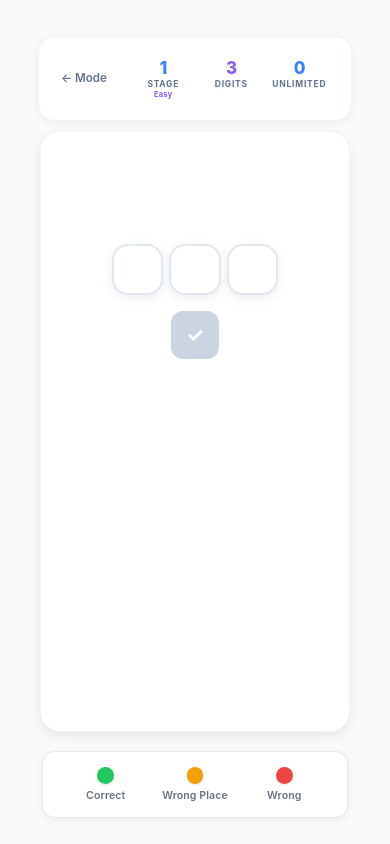
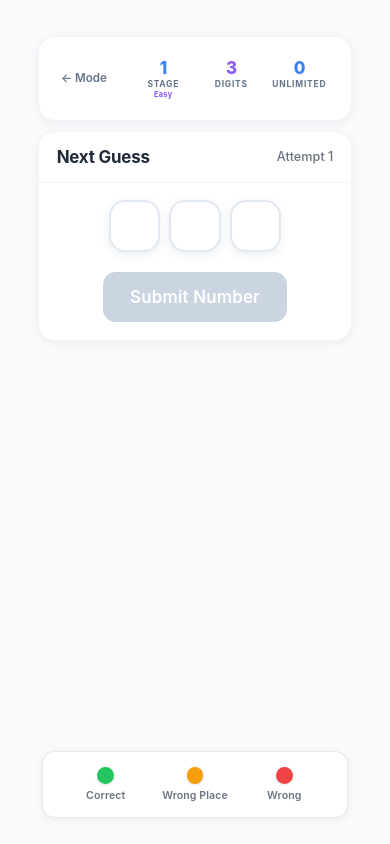
Before and after one commit to arditzh/numbrex_native, a React Native app: screen / in a window 390 px wide. Both pictures are taken after a click on the element 195 px from the left and 276 px from the top of the page. Built offline with nearby package versions, Linux system fonts and the light colour scheme.

Commit message:
new version of design

```diff
--- a/src/components/GuessRow.tsx
+++ b/src/components/GuessRow.tsx
@@ -6,9 +6,10 @@ interface GuessRowProps {
   feedback: ('correct' | 'partial' | 'incorrect')[];
   isRevealed: boolean;
   targetLength?: number;
+  isCompact?: boolean; // New prop for previous attempts display
 }
 
-export const GuessRow = ({ guess, feedback, isRevealed, targetLength = 3 }: GuessRowProps) => {
+export const GuessRow = ({ guess, feedback, isRevealed, targetLength = 3, isCompact = false }: GuessRowProps) => {
   const digits = guess.split('');
   const remainingSlots = Math.max(0, targetLength - digits.length);
 
@@ -26,16 +27,16 @@ export const GuessRow = ({ guess, feedback, isRevealed, targetLength = 3 }: Gues
   };
 
   return (
-    <View style={styles.container}>
+    <View style={[styles.container, isCompact && styles.containerCompact]}>
       {digits.map((digit, index) => {
         const feedbackType = isRevealed && feedback[index] ? feedback[index] : 'empty';
 
         return (
           <View
             key={index}
-            style={getDigitStyle(feedbackType)}
+            style={[getDigitStyle(feedbackType), isCompact && styles.digitCellCompact]}
           >
-            <Text style={styles.digitText}>{digit}</Text>
+            <Text style={[styles.digitText, isCompact && styles.digitTextCompact]}>{digit}</Text>
           </View>
         );
       })}
@@ -60,6 +61,12 @@ const styles = StyleSheet.create({
     marginVertical: 8,
     paddingHorizontal: 8,
   },
+  containerCompact: {
+    gap: 6,
+    marginVertical: 2,
+    paddingHorizontal: 2,
+    justifyContent: 'center',
+  },
   digitCell: {
     width: 52,
     height: 52,
@@ -76,6 +83,15 @@ const styles = StyleSheet.create({
     elevation: 4,
     transform: [{ scale: 1 }],
   },
+  digitCellCompact: {
+    width: 32,
+    height: 32,
+    borderRadius: 10,
+    borderWidth: 1.5,
+    shadowOpacity: 0.12,
+    shadowRadius: 4,
+    elevation: 2,
+  },
   digitText: {
     fontSize: 24,
     fontWeight: '800',
@@ -83,6 +99,10 @@ const styles = StyleSheet.create({
     textShadowColor: 'rgba(0, 0, 0, 0.1)',
     textShadowOffset: { width: 0, height: 1 },
     textShadowRadius: 2,
+  },
+  digitTextCompact: {
+    fontSize: 14,
+    fontWeight: '600',
   },
   digitCorrect: {
     backgroundColor: '#22C55E',
--- a/src/components/NumberGame.tsx
+++ b/src/components/NumberGame.tsx
@@ -8,7 +8,9 @@ import {
   TextInput,
   Dimensions,
   Keyboard,
-  TouchableWithoutFeedback
+  TouchableWithoutFeedback,
+  KeyboardAvoidingView,
+  Platform
 } from 'react-native';
 import { scale, verticalScale, moderateScale } from 'react-native-size-matters';
 import * as Haptics from 'expo-haptics';
@@ -64,6 +66,7 @@ export const NumberGame = () => {
   const inputRefs = useRef<(TextInput | null)[]>([]);
   const scrollViewRef = useRef<ScrollView>(null);
   const inputSectionRef = useRef<View>(null);
+  const [keyboardVisible, setKeyboardVisible] = useState(false);
 
   // Timer effect for Speed Mode and Survival Mode
   useEffect(() => {
@@ -92,6 +95,25 @@ export const NumberGame = () => {
       if (interval) clearInterval(interval);
     };
   }, [gameState.mode, gameState.isTimerActive, gameState.timeRemaining, gameState.gameOver]);
+
+  // Keyboard event listeners for better input visibility
+  useEffect(() => {
+    const keyboardDidShowListener = Keyboard.addListener('keyboardDidShow', () => {
+      setKeyboardVisible(true);
+      setTimeout(() => {
+        scrollToInput();
+      }, 100);
+    });
+
+    const keyboardDidHideListener = Keyboard.addListener('keyboardDidHide', () => {
+      setKeyboardVisible(false);
+    });
+
+    return () => {
+      keyboardDidShowListener.remove();
+      keyboardDidHideListener.remove();
+    };
+  }, []);
 
   const selectMode = (mode: GameMode) => {
     Haptics.impactAsync(Haptics.ImpactFeedbackStyle.Light);
@@ -254,16 +276,21 @@ export const NumberGame = () => {
       if (inputSectionRef.current && scrollViewRef.current) {
         inputSectionRef.current.measureInWindow((x, y, width, height) => {
           const screenHeight = Dimensions.get('window').height;
-          const keyboardHeight = 300; // Approximate keyboard height
-          const targetY = Math.max(0, y - (screenHeight - keyboardHeight - height - 50));
+          const keyboardHeight = Platform.OS === 'ios' ? 350 : 300;
+          const availableHeight = screenHeight - keyboardHeight;
+          const inputBottom = y + height;
 
+          // If input is below the available space, scroll to make it visible
+          if (inputBottom > availableHeight) {
+            const scrollOffset = inputBottom - availableHeight + 100; // Extra padding
             scrollViewRef.current?.scrollTo({
-            y: targetY,
+              y: scrollOffset,
               animated: true
             });
+          }
         });
       }
-    }, 100);
+    }, 150);
   };
 
   const handleDigitChange = (value: string, index: number) => {
@@ -334,27 +361,76 @@ export const NumberGame = () => {
         </View>
       </TouchableWithoutFeedback>
 
-      <View style={styles.gameCard}>
+      <KeyboardAvoidingView
+        style={styles.keyboardAvoidingView}
+        behavior={Platform.OS === 'ios' ? 'padding' : 'height'}
+        keyboardVerticalOffset={Platform.OS === 'ios' ? 90 : 0}
+      >
+        {/* Previous Attempts Section */}
+        {gameState.guesses.length > 0 && (
+          <View style={[
+            styles.previousAttemptsCard,
+            keyboardVisible && styles.previousAttemptsCardKeyboard
+          ]}>
+            <View style={styles.previousAttemptsHeader}>
+              <Text style={styles.previousAttemptsTitle}>Previous Attempts</Text>
+              <Text style={styles.previousAttemptsCount}>{gameState.guesses.length} attempt{gameState.guesses.length !== 1 ? 's' : ''}</Text>
+            </View>
             <ScrollView
               ref={scrollViewRef}
-          style={styles.gameScrollView}
-          contentContainerStyle={styles.gameScrollContent}
+              style={styles.previousAttemptsScrollView}
+              contentContainerStyle={styles.previousAttemptsScrollContent}
+              showsVerticalScrollIndicator={keyboardVisible}
+              indicatorStyle="default"
               keyboardShouldPersistTaps="handled"
-          showsVerticalScrollIndicator={false}
+              nestedScrollEnabled={true}
             >
-          <View style={styles.guessesContainer}>
-            {gameState.guesses.map((guess, index) => (
+              <View style={styles.attemptsGrid}>
+                {/* Group attempts into rows of 3 */}
+                {Array.from({ length: Math.ceil(gameState.guesses.length / 3) }, (_, rowIndex) => (
+                  <View key={rowIndex} style={styles.attemptGridRow}>
+                    {gameState.guesses.slice(rowIndex * 3, (rowIndex + 1) * 3).map((guess, colIndex) => {
+                      const attemptIndex = rowIndex * 3 + colIndex;
+                      return (
+                        <View key={attemptIndex} style={styles.attemptItem}>
+                          <View style={styles.attemptNumber}>
+                            <Text style={styles.attemptNumberText}>{attemptIndex + 1}</Text>
+                          </View>
+                          <View style={styles.attemptGuess}>
                             <GuessRow
-                key={index}
                               guess={guess.number}
                               feedback={guess.feedback}
                               isRevealed={true}
                               targetLength={currentConfig.digits}
+                              isCompact={true}
                             />
+                          </View>
+                        </View>
+                      );
+                    })}
+                    {/* Fill empty slots in incomplete rows */}
+                    {gameState.guesses.slice(rowIndex * 3, (rowIndex + 1) * 3).length < 3 &&
+                      Array.from({ length: 3 - gameState.guesses.slice(rowIndex * 3, (rowIndex + 1) * 3).length }, (_, emptyIndex) => (
+                        <View key={`empty-${rowIndex}-${emptyIndex}`} style={styles.attemptItemEmpty} />
+                      ))
+                    }
+                  </View>
                 ))}
               </View>
+            </ScrollView>
+          </View>
+        )}
 
+        {/* Current Input Section - Always Visible */}
         {!gameState.gameOver && (
+          <View style={[
+            styles.currentInputCard,
+            keyboardVisible && styles.currentInputCardKeyboard
+          ]}>
+            <View style={styles.currentInputHeader}>
+              <Text style={styles.currentInputTitle}>Next Guess</Text>
+              <Text style={styles.currentInputAttempt}>Attempt {gameState.attempts + 1}</Text>
+            </View>
             <View
               ref={inputSectionRef}
               style={styles.inputSection}
@@ -369,9 +445,10 @@ export const NumberGame = () => {
                     onChangeText={(value) => handleDigitChange(value, index)}
                     onKeyPress={({ nativeEvent }) => handleKeyPress(nativeEvent.key, index)}
                     onFocus={() => {
+                      setKeyboardVisible(true);
                       setTimeout(() => {
-                        scrollViewRef.current?.scrollToEnd({ animated: true });
-                      }, 100);
+                        scrollToInput();
+                      }, 200);
                     }}
                   />
                 ))}
@@ -387,12 +464,12 @@ export const NumberGame = () => {
                   disabled={gameState.currentGuess.filter(digit => digit !== '').length !== currentConfig.digits}
                   activeOpacity={0.7}
                 >
-                  <Text style={styles.tickButtonText}>✓</Text>
+                  <Text style={styles.tickButtonText}>Submit Number</Text>
                 </TouchableOpacity>
               </View>
             </View>
+          </View>
         )}
-        </ScrollView>
 
         {gameState.gameOver && (
           <View style={styles.gameOverContainer}>
@@ -431,7 +508,7 @@ export const NumberGame = () => {
             )}
           </View>
         )}
-      </View>
+      </KeyboardAvoidingView>
 
       <TouchableWithoutFeedback onPress={Keyboard.dismiss}>
         <View style={styles.legendCard}>
@@ -459,6 +536,9 @@ const styles = StyleSheet.create({
   container: {
     flex: 1,
     backgroundColor: '#F8FAFC',
+  },
+  keyboardAvoidingView: {
+    flex: 1,
   },
   fixedHeader: {
     backgroundColor: '#F8FAFC',
@@ -506,45 +586,146 @@ const styles = StyleSheet.create({
     padding: 0,
     margin: 0,
   },
-  gameCard: {
+  previousAttemptsCard: {
     backgroundColor: '#FFFFFF',
-    borderRadius: 20,
-    marginHorizontal: 20,
-    marginBottom: 10,
+    borderRadius: moderateScale(16),
+    marginHorizontal: scale(16), // Match header card margin
+    marginTop: verticalScale(8),
+    marginBottom: verticalScale(8),
     shadowColor: '#000',
     shadowOffset: {
       width: 0,
-      height: 4,
+      height: 2,
     },
-    shadowOpacity: 0.08,
-    shadowRadius: 12,
-    elevation: 6,
+    shadowOpacity: 0.06,
+    shadowRadius: 8,
+    elevation: 3,
     borderWidth: 1,
     borderColor: '#F1F5F9',
     flex: 1,
+    maxHeight: '50%', // Allow more space when keyboard is closed
   },
-  gameScrollView: {
+  previousAttemptsCardKeyboard: {
+    maxHeight: '30%', // Reduce height when keyboard is visible
+  },
+  previousAttemptsHeader: {
+    flexDirection: 'row',
+    justifyContent: 'space-between',
+    alignItems: 'center',
+    paddingHorizontal: scale(16),
+    paddingVertical: verticalScale(12),
+    borderBottomWidth: 1,
+    borderBottomColor: '#F1F5F9',
+  },
+  previousAttemptsTitle: {
+    fontSize: moderateScale(16),
+    fontWeight: '700',
+    color: '#1F2937',
+    letterSpacing: -0.2,
+  },
+  previousAttemptsCount: {
+    fontSize: moderateScale(12),
+    fontWeight: '500',
+    color: '#6B7280',
+  },
+  previousAttemptsScrollView: {
     flex: 1,
   },
-  gameScrollContent: {
-    padding: 24,
-    paddingBottom: 40,
+  previousAttemptsScrollContent: {
+    padding: scale(16),
+    paddingTop: verticalScale(8),
   },
-  guessesContainer: {
-    marginBottom: 28,
-    minHeight: 60,
+  attemptsGrid: {
+    gap: verticalScale(12),
+  },
+  attemptGridRow: {
+    flexDirection: 'row',
+    justifyContent: 'space-between',
+    alignItems: 'flex-start',
+    paddingHorizontal: scale(8),
+  },
+  attemptItem: {
+    flex: 1,
+    alignItems: 'center',
+    marginHorizontal: scale(4),
+  },
+  attemptItemEmpty: {
+    flex: 1,
+    marginHorizontal: scale(4),
+  },
+  attemptNumber: {
+    width: scale(28),
+    height: scale(28),
+    borderRadius: scale(14),
+    backgroundColor: '#F8FAFC',
+    borderWidth: 1,
+    borderColor: '#E2E8F0',
+    alignItems: 'center',
+    justifyContent: 'center',
+    marginBottom: verticalScale(6),
+  },
+  attemptNumberText: {
+    fontSize: moderateScale(11),
+    fontWeight: '600',
+    color: '#64748B',
+  },
+  attemptGuess: {
+    width: '100%',
+    alignItems: 'center',
+  },
+  currentInputCard: {
+    backgroundColor: '#FFFFFF',
+    borderRadius: moderateScale(16),
+    marginHorizontal: scale(16), // Match header card margin
+    marginBottom: verticalScale(8),
+    shadowColor: '#000',
+    shadowOffset: {
+      width: 0,
+      height: 2,
+    },
+    shadowOpacity: 0.06,
+    shadowRadius: 8,
+    elevation: 3,
+    borderWidth: 1,
+    borderColor: '#F1F5F9',
+  },
+  currentInputCardKeyboard: {
+    shadowOpacity: 0.12,
+    shadowRadius: 12,
+    elevation: 8,
+    borderColor: '#3B82F6',
+    borderWidth: 1.5,
+  },
+  currentInputHeader: {
+    flexDirection: 'row',
+    justifyContent: 'space-between',
+    alignItems: 'center',
+    paddingHorizontal: scale(16),
+    paddingVertical: verticalScale(12),
+    borderBottomWidth: 1,
+    borderBottomColor: '#F1F5F9',
+  },
+  currentInputTitle: {
+    fontSize: moderateScale(16),
+    fontWeight: '700',
+    color: '#1F2937',
+    letterSpacing: -0.2,
+  },
+  currentInputAttempt: {
+    fontSize: moderateScale(12),
+    fontWeight: '500',
+    color: '#6B7280',
   },
   inputSection: {
     alignItems: 'center',
-    marginBottom: 28,
+    padding: scale(16),
   },
   inputContainer: {
     flexDirection: 'row',
     justifyContent: 'center',
     alignItems: 'center',
-    gap: 6,
-    paddingHorizontal: 16,
-    marginBottom: 16,
+    gap: scale(8),
+    marginBottom: verticalScale(16),
   },
   tickButtonContainer: {
     alignItems: 'center',
@@ -552,9 +733,9 @@ const styles = StyleSheet.create({
   },
   tickButton: {
     backgroundColor: '#22C55E',
-    borderRadius: 12,
-    width: 48,
-    height: 48,
+    borderRadius: moderateScale(12),
+    paddingVertical: verticalScale(12),
+    paddingHorizontal: scale(24),
     alignItems: 'center',
     justifyContent: 'center',
     shadowColor: '#22C55E',
@@ -574,8 +755,9 @@ const styles = StyleSheet.create({
   },
   tickButtonText: {
     color: '#FFFFFF',
-    fontSize: 20,
-    fontWeight: '700',
+    fontSize: moderateScale(16),
+    fontWeight: '600',
+    letterSpacing: 0.2,
   },
   gameOverContainer: {
     alignItems: 'center',
```
Lines whose indentation alone changed are shown as unchanged.
